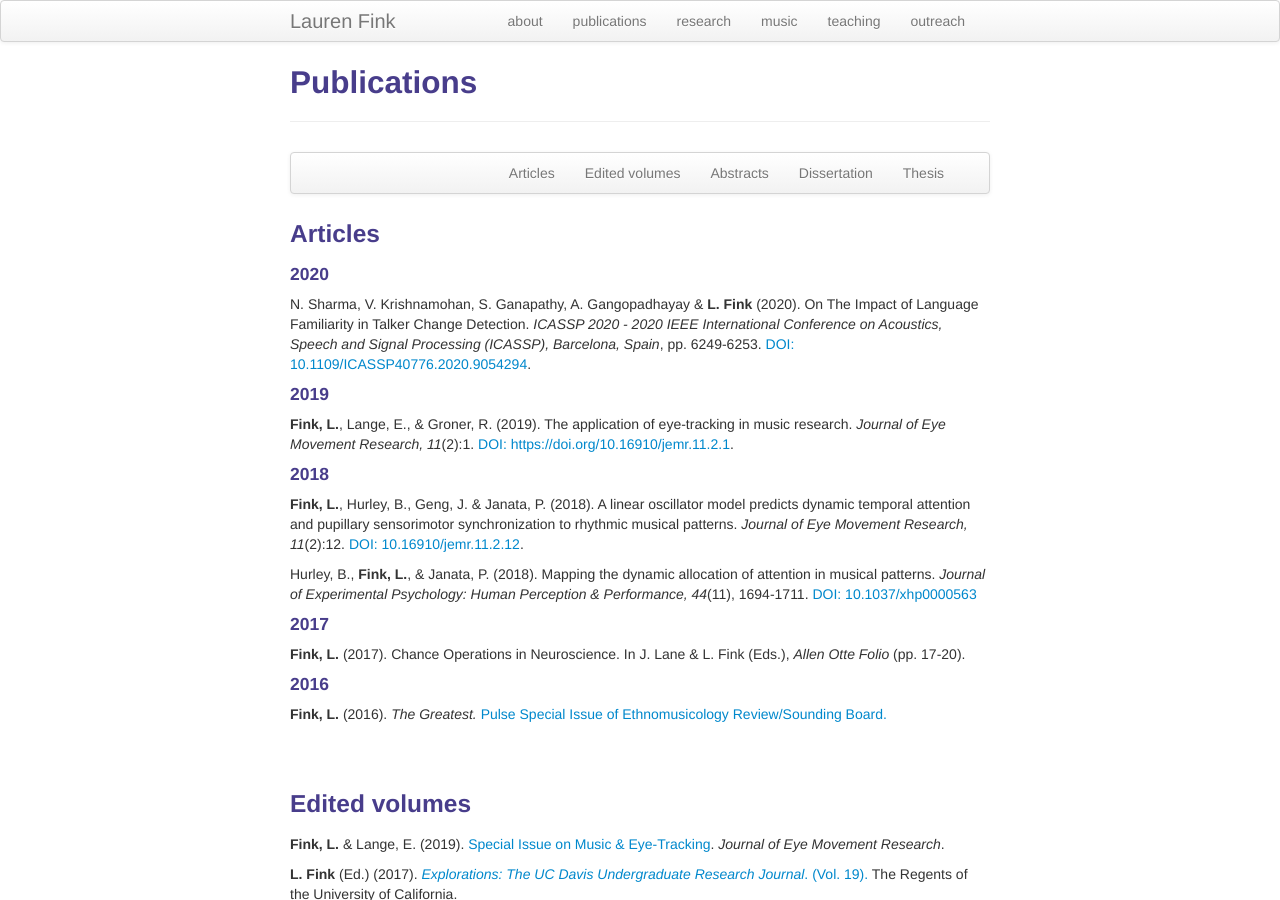
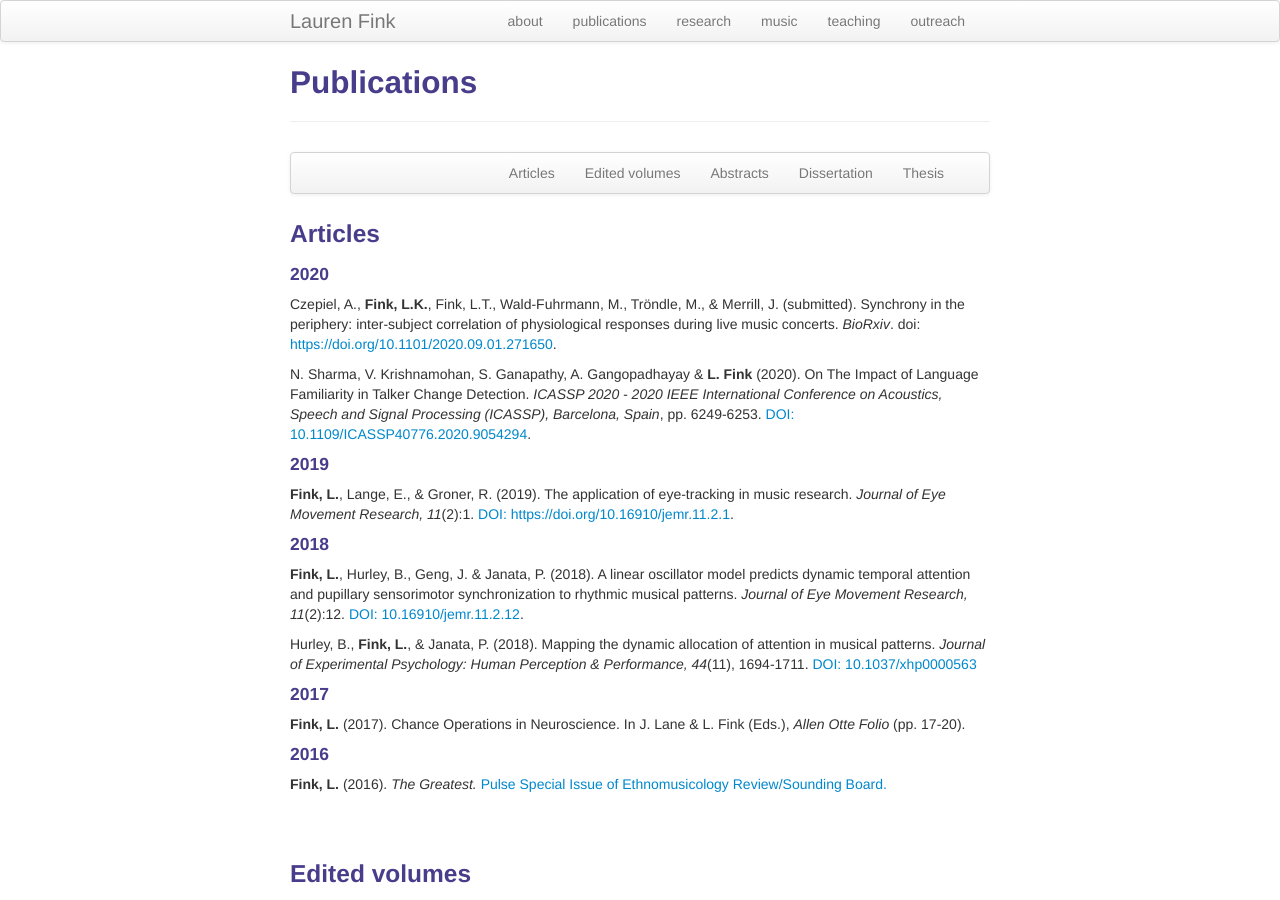
Before and after one commit to lkfink/lkfink.github.io, a Jekyll site: the page built from pages/pubs.md, in a window 1280 px wide and 900 px high. Built offline with Jekyll 4.4.1, drawn with Linux system fonts in a browser that asks for light colours.

Commit message:
add biorxiv preprint

```diff
--- a/pages/pubs.md
+++ b/pages/pubs.md
@@ -34,7 +34,9 @@ description: Lauren Fink's publications
 
 #### 2020
 
-N. Sharma, V. Krishnamohan, S. Ganapathy, A. Gangopadhayay & **L. Fink** (2020). On The Impact of Language Familiarity in Talker Change Detection. *ICASSP 2020 - 2020 IEEE International Conference on Acoustics, Speech and Signal Processing (ICASSP), Barcelona, Spain*, pp. 6249-6253. [DOI: 10.1109/ICASSP40776.2020.9054294](https://ieeexplore.ieee.org/document/9054294).
+Czepiel, A., **Fink, L.K.**, Fink, L.T., Wald-Fuhrmann, M., Tröndle, M., & Merrill, J. (submitted). Synchrony in the periphery: inter-subject correlation of physiological responses during live music concerts. *BioRxiv*. doi: [https://doi.org/10.1101/2020.09.01.271650](https://www.biorxiv.org/content/10.1101/2020.09.01.271650v1){:target="_blank"}.
+
+N. Sharma, V. Krishnamohan, S. Ganapathy, A. Gangopadhayay & **L. Fink** (2020). On The Impact of Language Familiarity in Talker Change Detection. *ICASSP 2020 - 2020 IEEE International Conference on Acoustics, Speech and Signal Processing (ICASSP), Barcelona, Spain*, pp. 6249-6253. [DOI: 10.1109/ICASSP40776.2020.9054294](https://ieeexplore.ieee.org/document/9054294){:target="_blank"}.
 
 #### 2019
 **Fink, L.**, Lange, E., & Groner, R. (2019). The application of eye-tracking in music research. *Journal of Eye Movement Research, 11*(2):1. [DOI: https://doi.org/10.16910/jemr.11.2.1](https://bop.unibe.ch/JEMR/article/view/MET-intro.pdf){:target="_blank"}.
```
